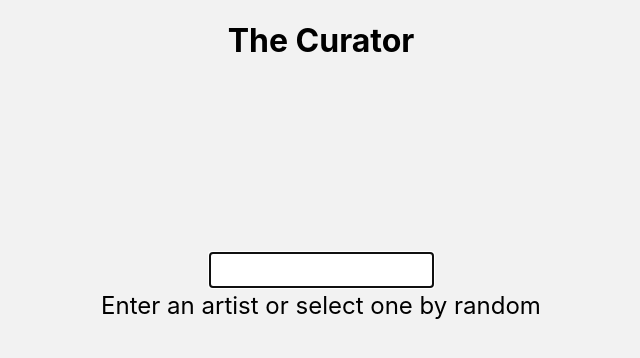
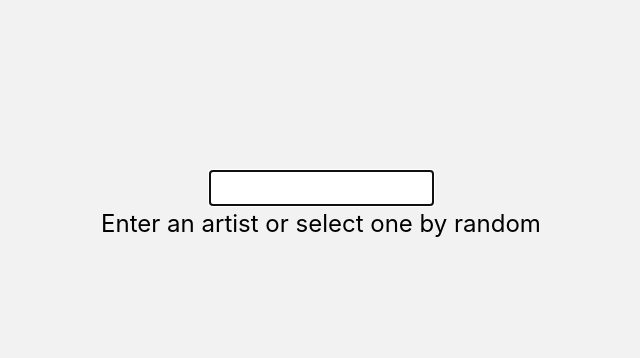
Before and after one commit to disposableraft/the-curator-webapp, a Next.js app: page / in a window 1280 px wide. Shown: the top 358 px of the page, without its empty margins (319-959 px from the left). Built offline with nearby package versions, Linux system fonts and the light colour scheme.

Commit message:
Remove site title

```diff
--- a/components/layout.tsx
+++ b/components/layout.tsx
@@ -1,12 +1,7 @@
 import style from "../styles/Layout.module.css";
 
 const Layout: React.FC = ({ children }) => {
-  return (
-    <div className={style.container}>
-      <h1 className={style.title}>The Curator</h1>
-      {children}
-    </div>
-  );
+  return <div className={style.container}>{children}</div>;
 };
 
 export default Layout;
```
